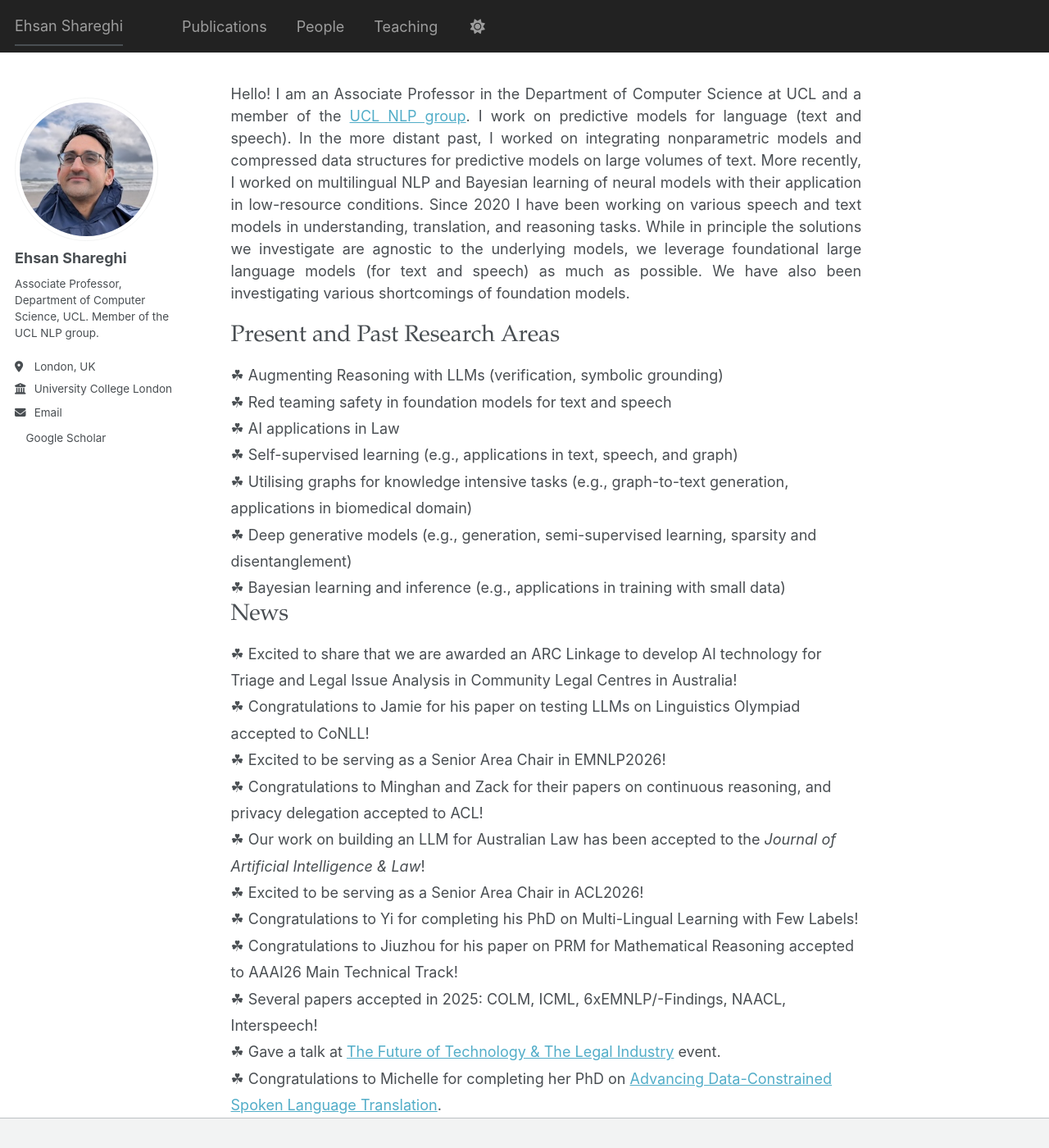
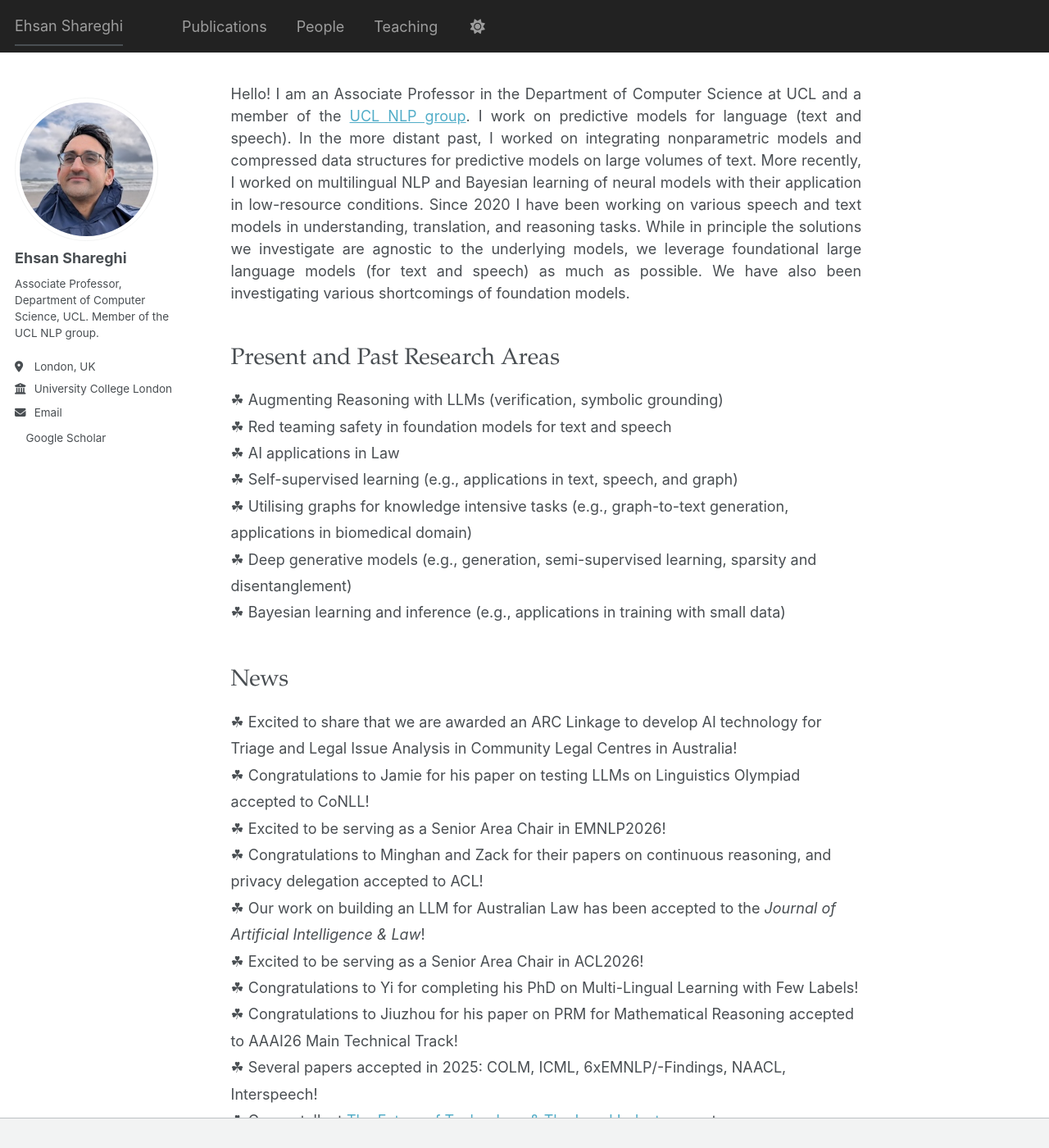
Before and after one commit to eehsan/eehsan.github.io, a Jekyll site: the page built from _pages/about.md, in a window 1280 px wide and 1400 px high. Shown: the whole window at 82% size. Built offline with Jekyll 4.4.1, drawn with Linux system fonts in a browser that asks for light colours; a style sheet for code colours, icons or effects is not loaded.

Commit message:
Adjust margin for h2.pub-section in custom.html

```diff
--- a/_includes/head/custom.html
+++ b/_includes/head/custom.html
@@ -79,6 +79,8 @@
     font-family: "Papyrus", "Palatino", "Palatino Linotype", serif !important;
     font-weight: normal;
     border-bottom: none;
+    margin-top: 1.8em !important;
+    margin-bottom: 0.6em !important;
   }
 
   /* light gray well-style intro panel on home page */
```
